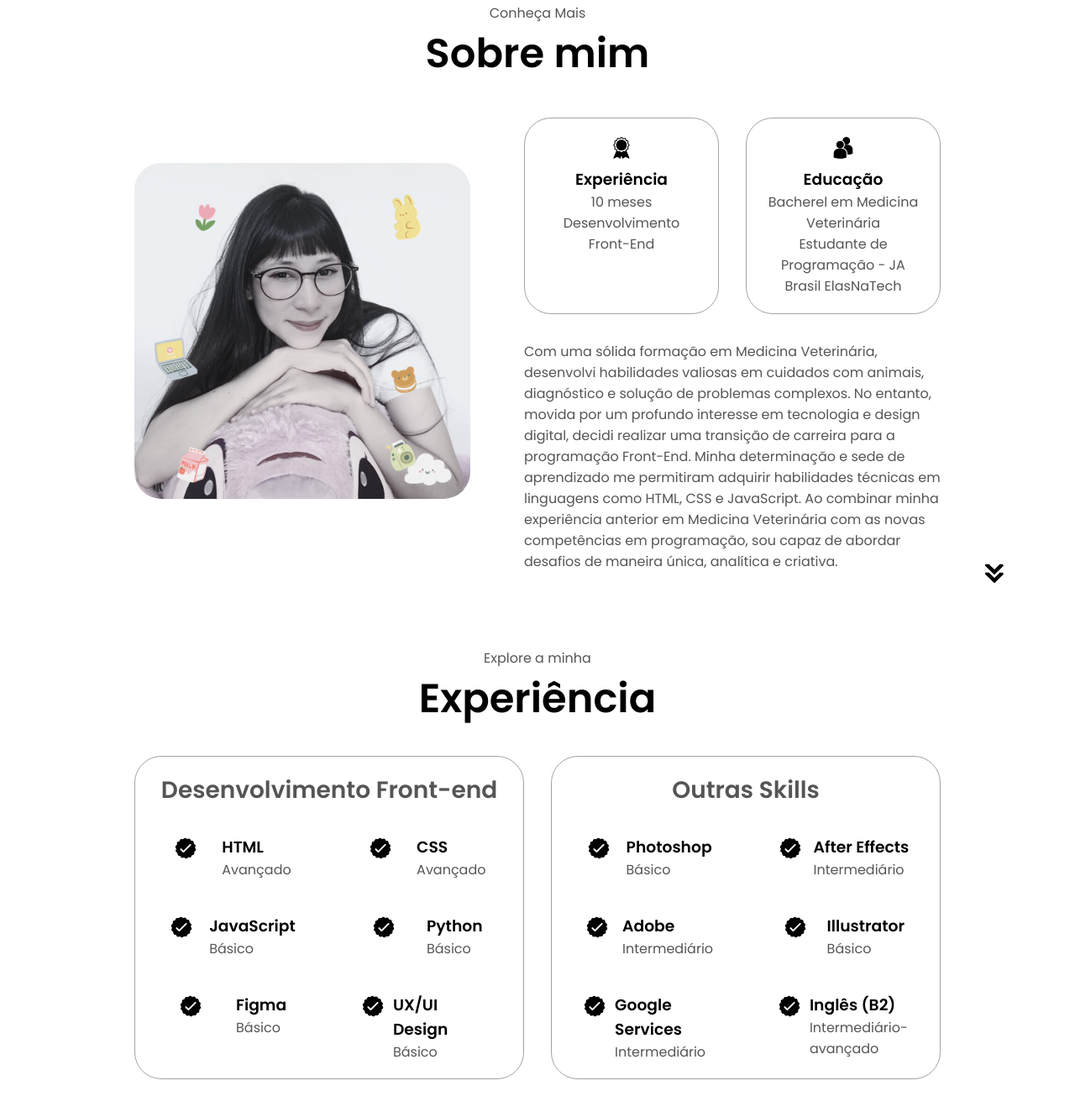
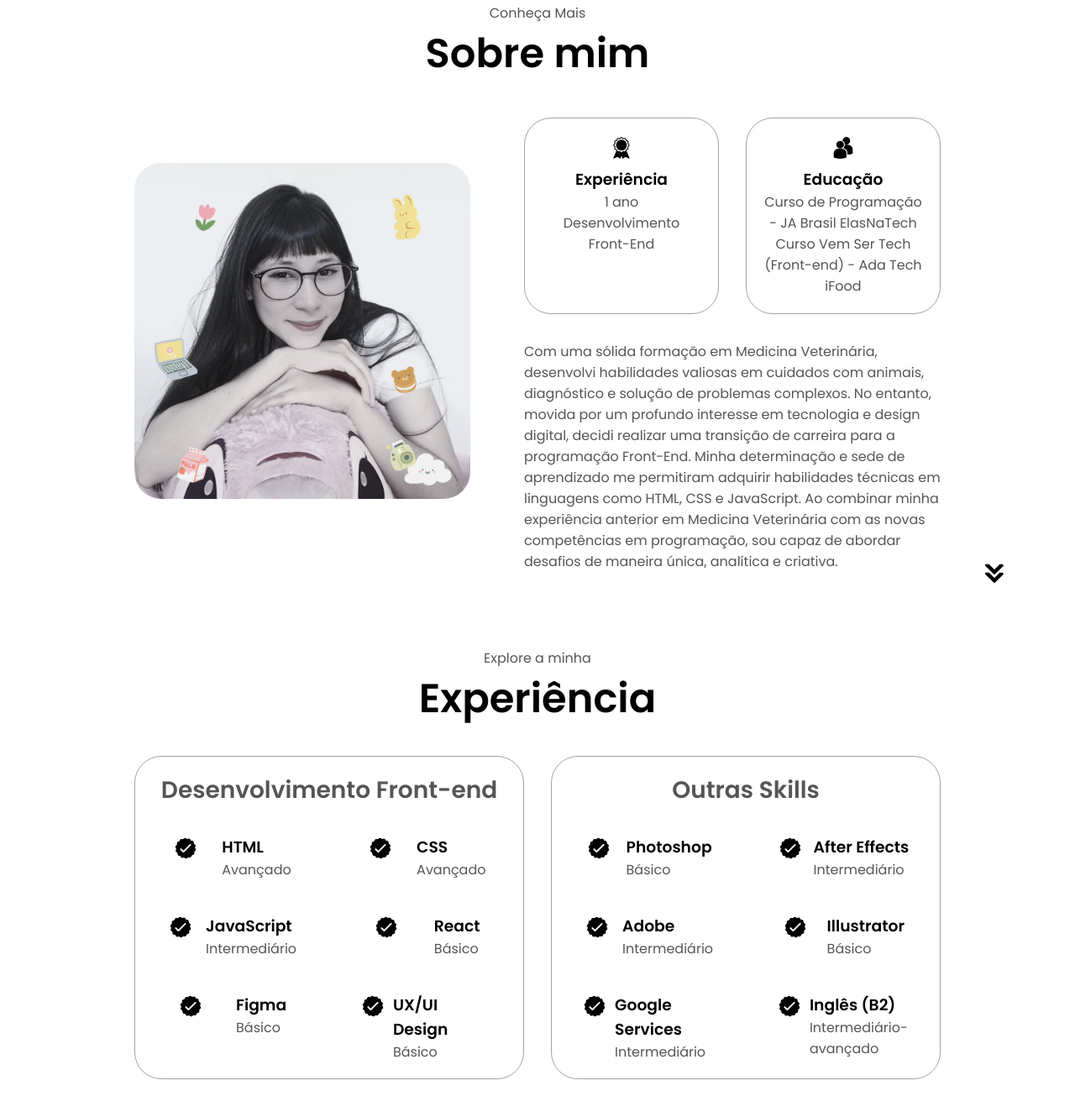
Before and after one commit to ahcarol/meu-portfolio, a plain HTML site: page index.html in a window 1280 px wide. Shown: the part 925-2249 px from the top of the page at 84% size. Drawn offline with Linux system fonts and the light colour scheme.

Commit message:
atualização de informações

```diff
--- a/index.html
+++ b/index.html
@@ -54,7 +54,7 @@
                 <button class="btn btn-color-1" onclick="location.href='./#contact'">Contato Info</button>
             </div>
             <div id="socials-container">
-                <img src="./assets/img/linkedin.png" alt="meu perfil linkedin" class="icon" onclick="location.href='https://www.linkedin.com/in/carolina-dutra-7bb989226/' ">
+                <img src="./assets/img/linkedin.png" alt="meu perfil linkedin" class="icon" onclick="location.href='https://www.linkedin.com/in/ahcarol/' ">
 
                 <img src="./assets/img/github.png" alt="meu perfil github"  class="icon" onclick="location.href='https://github.com/ahcarol'" >
             </div>
@@ -80,7 +80,7 @@
                 class="icon"
               />
               <h3>Experiência</h3>
-              <p>10 meses <br />Desenvolvimento Front-End</p>
+              <p>1 ano <br />Desenvolvimento Front-End</p>
             </div>
             <div class="details-container">
               <img
@@ -89,7 +89,7 @@
                 class="icon"
               />
               <h3>Educação</h3>
-              <p>Bacherel em Medicina Veterinária<br /> Estudante de Programação - JA Brasil ElasNaTech </p>
+              <p>Curso de Programação - JA Brasil ElasNaTech <br /> Curso Vem Ser Tech (Front-end) - Ada Tech iFood </p>
             </div>
           </div>
           <div class="text-container">
@@ -151,7 +151,7 @@
                   />
                   <div>
                     <h3>JavaScript</h3>
-                    <p>Básico</p>
+                    <p>Intermediário</p>
                   </div>
                 </article>
                 <article>
@@ -161,7 +161,7 @@
                     class="icon"
                   />
                   <div>
-                    <h3>Python</h3>
+                    <h3>React</h3>
                     <p>Básico</p>
                   </div>
                 </article>
```
Also changed, not shown: 1 other file.
